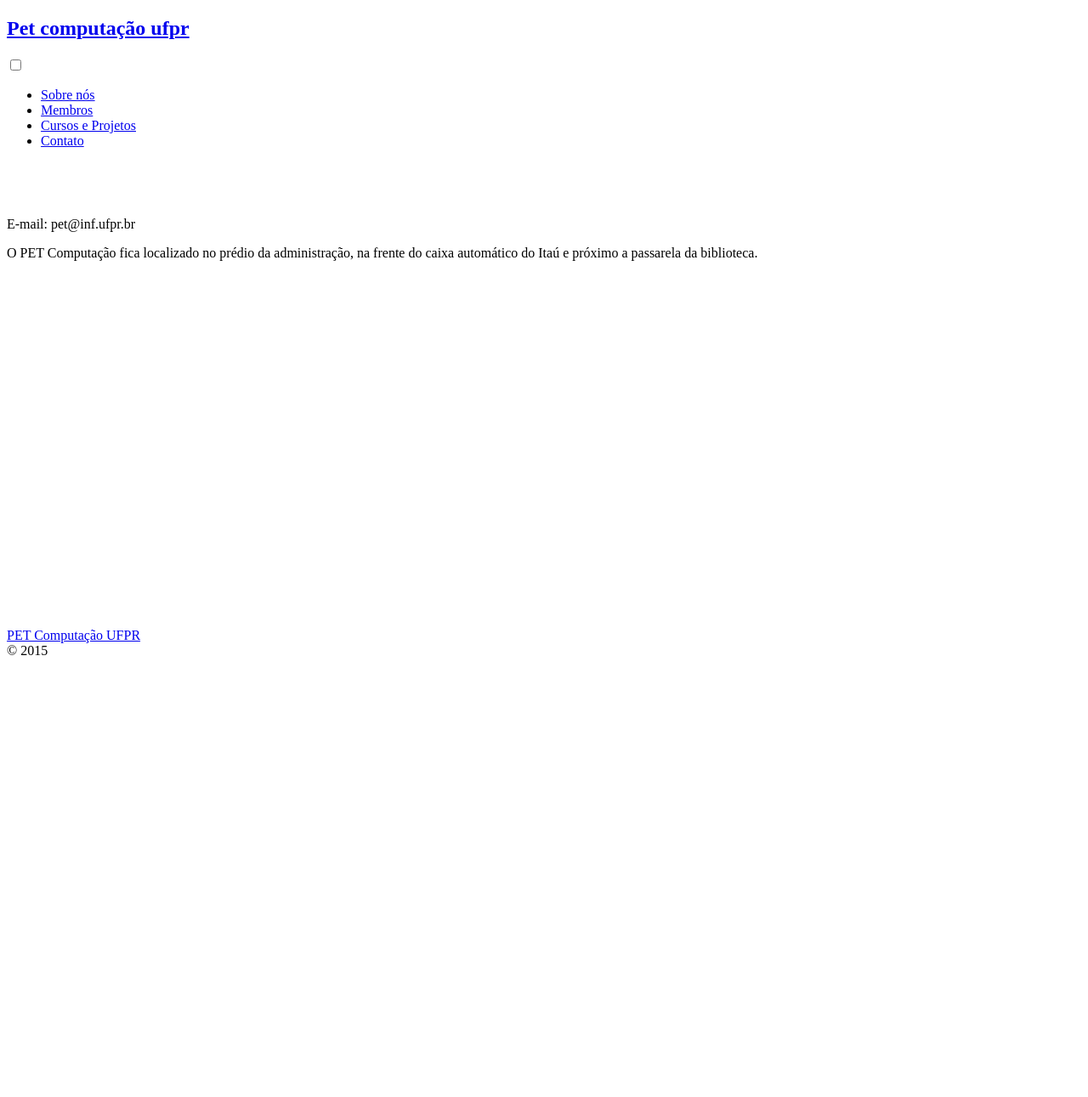
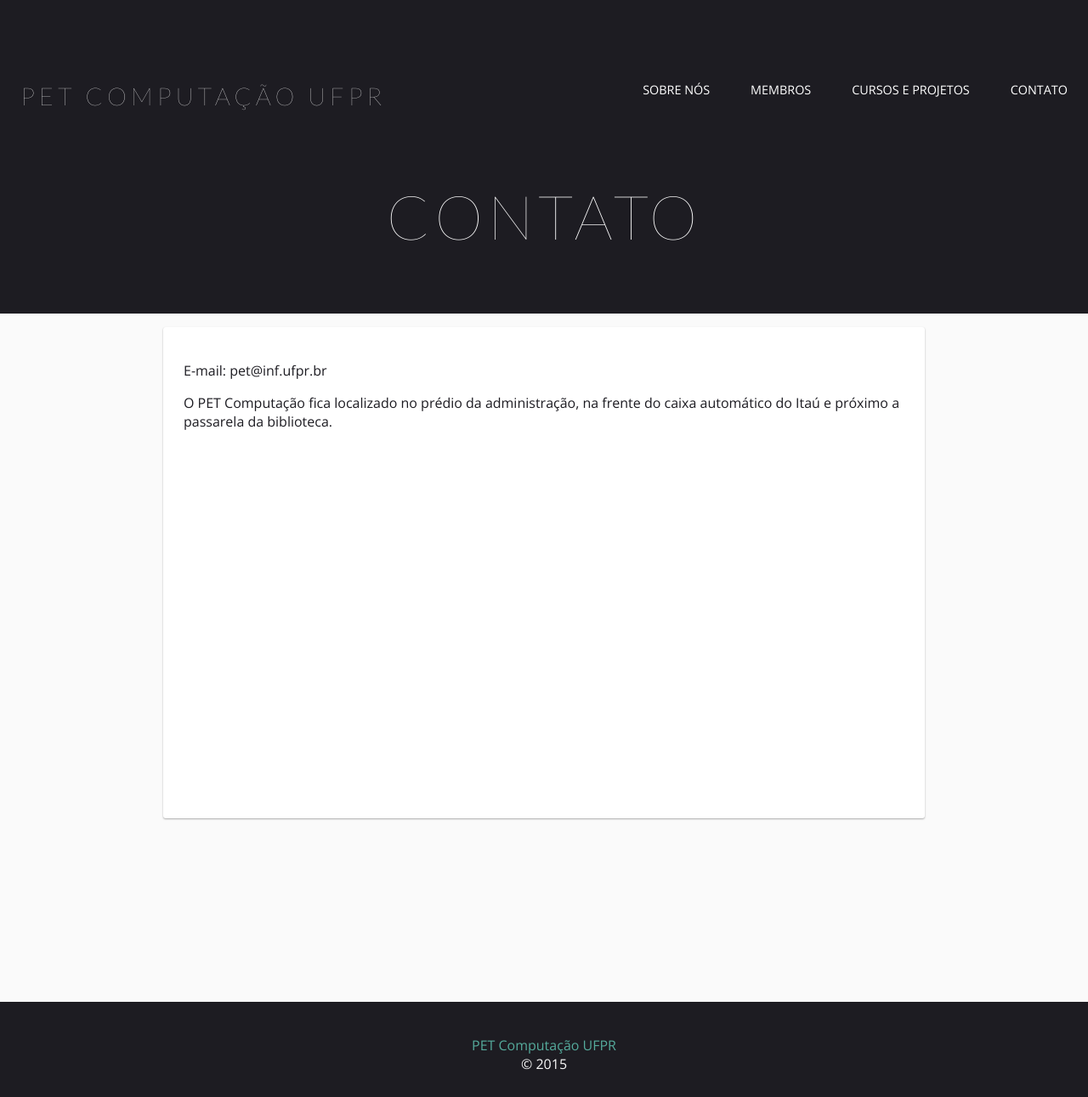
Before and after one commit to abovs/petcomputacaoufpr.github.io, a Jekyll site: the page built from pet/contato.html, in a window 1280 px wide. Shown: the whole page at 85% size. Built offline with Jekyll 4.4.1, drawn with Linux system fonts in a browser that asks for light colours; nearby versions of some CDN libraries; before the commit the page ends 900 px from its top, so only the background shows below that.

Commit message:
Link pro css (de novo)

```diff
--- a/_includes/head.html
+++ b/_includes/head.html
@@ -6,6 +6,6 @@
     <title>{% if page.title %}{{ page.title }}{% else %}{{ site.title }}{% endif %}</title>
     <meta name="description" content="{{ site.description }}">
 
-    <link rel="stylesheet" href="{{ "/bower_components/pet-css/css/style.min.css" | prepend: site.baseurl | prepend: site.url }}">
+    <link rel="stylesheet" href="{{ "/bower_components/pet-css/css/style.min.css" | prepend: site.url }}">
     <link rel="canonical" href="{{ page.url | replace:'index.html','' | prepend: site.baseurl | prepend: site.url }}">
 </head>
```
